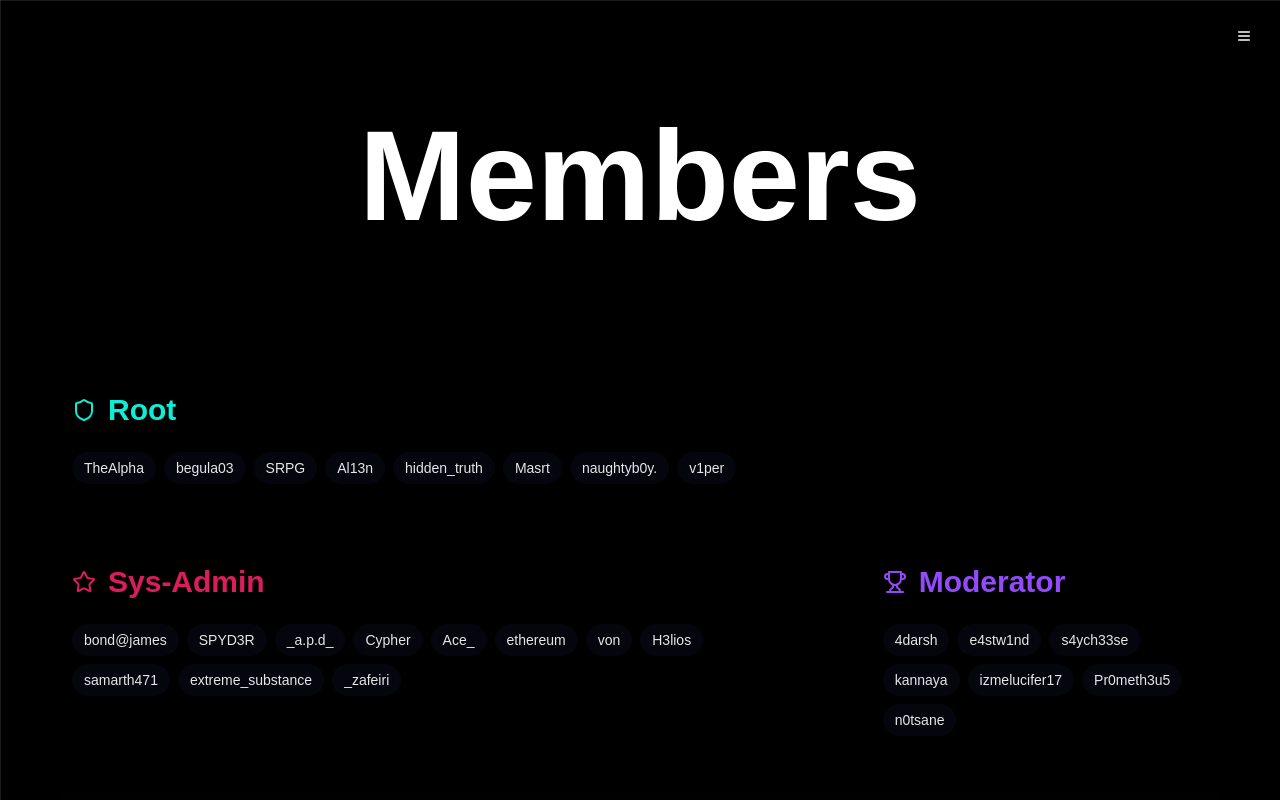
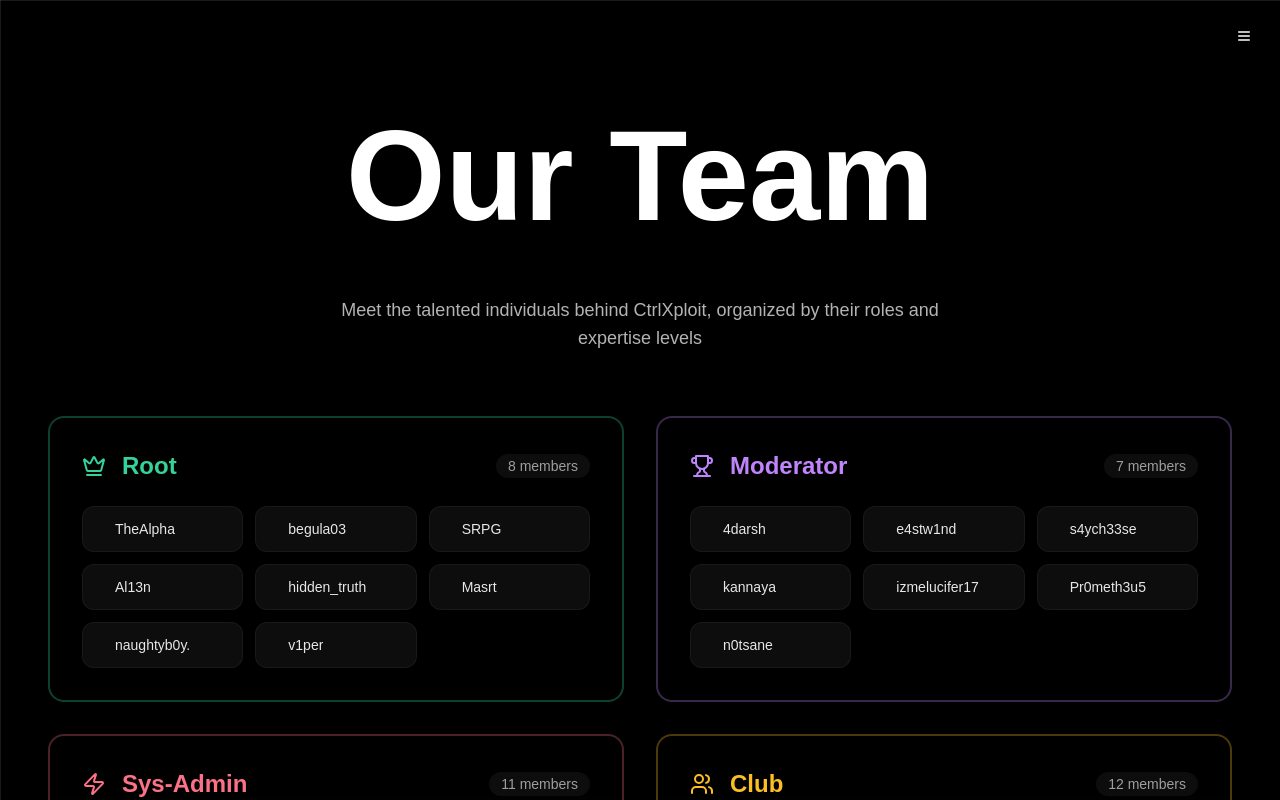
Before and after one commit to CtrlXploit/website, a Next.js app: page /about in a window 1280 px wide. Shown: the top 800 px of the page. Built offline with nearby package versions, Linux system fonts and the light colour scheme; a web font is replaced by a local one.

Commit message:
updated about page and url in nav bar

```diff
--- a/src/app/about/page.tsx
+++ b/src/app/about/page.tsx
@@ -1,4 +1,5 @@
-import { Users, Star, Trophy, Shield } from "lucide-react";
+"use client";
+import { Users, Trophy, Crown, Zap } from "lucide-react";
 import React from "react";
 
 import GlitchText from "@/components/GlitchText";
@@ -60,44 +61,38 @@
       icon: JSX.Element;
       color: string;
       borderColor: string;
-      gridSpan: string;
     }
   > = {
     root: {
       name: "Root",
-      icon: <Shield className="w-6 h-6 text-[#0defd5]" />,
-      color: "text-[#0defd5]",
-      borderColor: "border-[#0defd5]",
-      gridSpan: "lg:col-span-3",
+      icon: <Crown className="w-6 h-6" />,
+      color: "text-emerald-400",
+      borderColor: "border-emerald-400/30 hover:border-emerald-400/60",
+    },
+    moderator: {
+      name: "Moderator",
+      icon: <Trophy className="w-6 h-6" />,
+      color: "text-purple-400",
+      borderColor: "border-purple-400/30 hover:border-purple-400/60",
     },
     "sys-admin": {
       name: "Sys-Admin",
-      icon: <Star className="w-6 h-6 text-[#db1d5e]" />,
-      color: "text-[#db1d5e]",
-      borderColor: "border-[#db1d5e]",
-      gridSpan: "lg:col-span-2",
-    },
-    moderator: {
-      name: "Moderator",
-      icon: <Trophy className="w-6 h-6 text-[#924afa]" />,
-      color: "text-[#924afa]",
-      borderColor: "border-[#924afa]",
-      gridSpan: "lg:col-span-1",
+      icon: <Zap className="w-6 h-6" />,
+      color: "text-rose-400",
+      borderColor: "border-rose-400/30 hover:border-rose-400/60",
     },
     club: {
       name: "Club",
-      icon: <Users className="w-6 h-6 text-[#f1a123]" />,
-      color: "text-[#f1a123]",
-      borderColor: "border-[#f1a123]",
-      gridSpan: "lg:col-span-3",
+      icon: <Users className="w-6 h-6" />,
+      color: "text-amber-400",
+      borderColor: "border-amber-400/30 hover:border-amber-400/60",
     },
   };
 
-  // Define the order for the dynamic grid layout
-  const levelOrder = ["root", "sys-admin", "moderator", "club"];
+  const levelOrder = ["root", "moderator", "sys-admin", "club"];
 
   return (
-    <div className="w-full max-w-7xl mx-auto px-4 sm:px-6 lg:px-8 py-16 text-center flex flex-col items-center">
+    <div className="w-full max-w-7xl mx-auto px-4 sm:px-6 lg:px-8 py-16 text-center flex flex-col items-center min-h-screen">
       {/* Header */}
       <div className="flex flex-col justify-center items-center w-full relative mb-16">
         <div className="relative z-10">
@@ -105,39 +100,73 @@
             speed={1}
             enableShadows={true}
             enableOnHover={true}
-            className="whitespace-nowrap mb-8"
+            className="whitespace-nowrap mb-6"
           >
-            Members
+            Our Team
           </GlitchText>
+          <p className="text-lg text-foreground/70 max-w-2xl mx-auto">
+            Meet the talented individuals behind CtrlXploit, organized by their
+            roles and expertise levels
+          </p>
         </div>
       </div>
 
-      {/* Members Grid with a dynamic masonry-style layout */}
-      <div className="w-full grid grid-cols-1 md:grid-cols-3 gap-8">
-        {levelOrder.map((levelKey) => {
+      {/* Members Grid */}
+      <div className="w-full grid grid-cols-1 lg:grid-cols-2 gap-8">
+        {levelOrder.map((levelKey, index) => {
           const levelInfo = levelDetails[levelKey];
           const members = levels[levelKey as keyof typeof levels];
           return (
             <div
               key={levelKey}
-              className={`glass rounded-xl p-6 flex flex-col border border-transparent/10 hover:border-opacity-30 ${levelInfo.borderColor} transition-all duration-300 ease-in-out hover:scale-[1.02] hover:shadow-2xl ${levelInfo.gridSpan}`}
+              className={`group relative bg-black/5 backdrop-blur-sm border-2 ${levelInfo.borderColor} rounded-2xl p-8 transition-all duration-500 hover:bg-black/30`}
+              style={{
+                animationDelay: `${index * 150}ms`,
+                animation: "fadeInUp 0.6s ease-out forwards",
+              }}
             >
-              <div className="flex items-center gap-3 mb-6">
-                {levelInfo.icon}
-                <h2
-                  className={`text-2xl md:text-3xl font-bold ${levelInfo.color}`}
+              {/* Header */}
+              <div className="flex items-center gap-4 mb-6">
+                <div
+                  className={`${levelInfo.color} transition-transform duration-300 group-hover:scale-110`}
                 >
-                  {levelInfo.name}
-                </h2>
+                  {levelInfo.icon}
+                </div>
+                <div className="text-left">
+                  <h2 className={`text-2xl font-bold ${levelInfo.color}`}>
+                    {levelInfo.name}
+                  </h2>
+                </div>
+                <div className="ml-auto">
+                  <span className="text-foreground/60 bg-white/5 px-3 py-1 rounded-full text-sm font-medium">
+                    {members.length} members
+                  </span>
+                </div>
               </div>
-              <div className="flex flex-wrap gap-2">
-                {members.map((username) => (
-                  <span
+
+              {/* Members */}
+              <div className="grid grid-cols-2 md:grid-cols-3 gap-3">
+                {members.map((username, memberIndex) => (
+                  <div
                     key={username}
-                    className="bg-primary/5 text-foreground/90 px-3 py-1.5 rounded-full text-sm font-medium glass-subtle"
+                    className="group/member relative bg-white/5 backdrop-blur-sm hover:bg-white/10 border border-white/5 hover:border-white/10 px-4 py-3 rounded-xl transition-all duration-300 cursor-pointer"
+                    style={{
+                      animationDelay: `${index * 150 + memberIndex * 50}ms`,
+                      animation: "slideInFromBottom 0.4s ease-out forwards",
+                    }}
                   >
-                    {username}
-                  </span>
+                    <div className="flex items-center gap-2">
+                      <div
+                        className={`w-2 h-2 rounded-full ${levelInfo.color.replace(
+                          "text-",
+                          "bg-"
+                        )} opacity-60 group-hover/member:opacity-100 transition-opacity`}
+                      />
+                      <span className="text-foreground/90 group-hover/member:text-foreground text-sm font-medium truncate">
+                        {username}
+                      </span>
+                    </div>
+                  </div>
                 ))}
               </div>
             </div>
--- a/src/components/mobile-menu.tsx
+++ b/src/components/mobile-menu.tsx
@@ -8,7 +8,7 @@
 }
 
 const mainNav = [
-    { label: 'About', href: '#' },
+    { label: 'About', href: '/about' },
     { label: 'Join Us', href: '#' },
     { label: 'Events', href: '#' },
     { label: 'Achievements', href: '#' },
```
